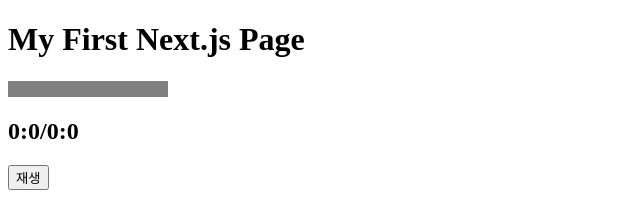
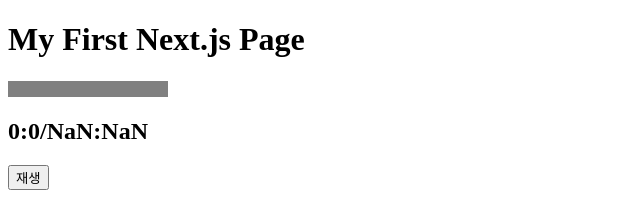
Before and after one commit to wiseseo/Team_Web_3_Client, a Next.js app: page / in a window 1280 px wide. Shown: the top 208 px of the page, without its empty margins (0-640 px from the left). Built offline with nearby package versions, Linux system fonts and the light colour scheme.

Commit message:
requestAnimationFrame으로 변경 #26

```diff
--- a/components/Audio.tsx
+++ b/components/Audio.tsx
@@ -7,35 +7,46 @@ interface Props {
 
 const Audio: React.FC<Props> = ({ src }: Props): React.ReactElement => {
   const [playing, setPlaying] = React.useState<boolean>(false);
-  const [now, setNow] = React.useState<number>(0);
   const [duration, setDuration] = React.useState<number>(0);
   const audioRef = React.useRef(null);
-  const [intervalId, setIntervalId] = React.useState<number>();
+  const [requestId, setRequestId] = React.useState<number>();
+  React.useEffect(() => {
+    if (audioRef.current) {
+      setDuration(audioRef.current.duration);
+    }
+  }, [audioRef]);
+
+  const step = () => {
+    if (audioRef.current.currentTime < duration) {
+      const id = requestAnimationFrame(step);
+      setRequestId(id);
+    }
+  };
   const playAudio = () => {
     if (audioRef.current !== null) {
       if (playing) {
         audioRef.current.pause();
-        clearInterval(intervalId);
+        cancelAnimationFrame(requestId);
         setPlaying(false);
       } else {
         audioRef.current.play();
-        const id = setInterval(() => {
-          setNow(audioRef.current.currentTime);
-        }, 10);
-        setIntervalId(id);
+        const id = requestAnimationFrame(step);
+        setRequestId(id);
         setPlaying(true);
       }
     }
   };
   return (
     <div className="App">
-      <ProgressBar current={now} duration={duration} />
-      <audio
-        preload="metadata"
-        onLoadedMetadata={() => setDuration(audioRef.current.duration)}
-        ref={audioRef}
-        src={src}
+      <ProgressBar
+        current={
+          audioRef.current && audioRef.current.currentTime
+            ? audioRef.current.currentTime
+            : 0
+        }
+        duration={duration}
       />
+      <audio preload="metadata" ref={audioRef} src={src} />
       <button onClick={playAudio}>재생</button>
     </div>
   );
--- a/components/ProgressBar.tsx
+++ b/components/ProgressBar.tsx
@@ -24,9 +24,16 @@ const ProgressWrapper = styled.div`
     border-radius: 2px;
     background-size: 35px 20px, 100% 100%, 100% 100%;
   }
+  progress[value]::-webkit-progress-value:after {
+    content: "";
+    width: 20px;
+    height: 40px;
+    position: absolute;
+    right: 0;
+  }
 `;
 
-const ProgressBar = ({ current, duration }: Props): React.ReactElement => {
+const ProgressBar = ({ current = 0, duration }: Props): React.ReactElement => {
   return (
     <div>
       <ProgressWrapper>
```
